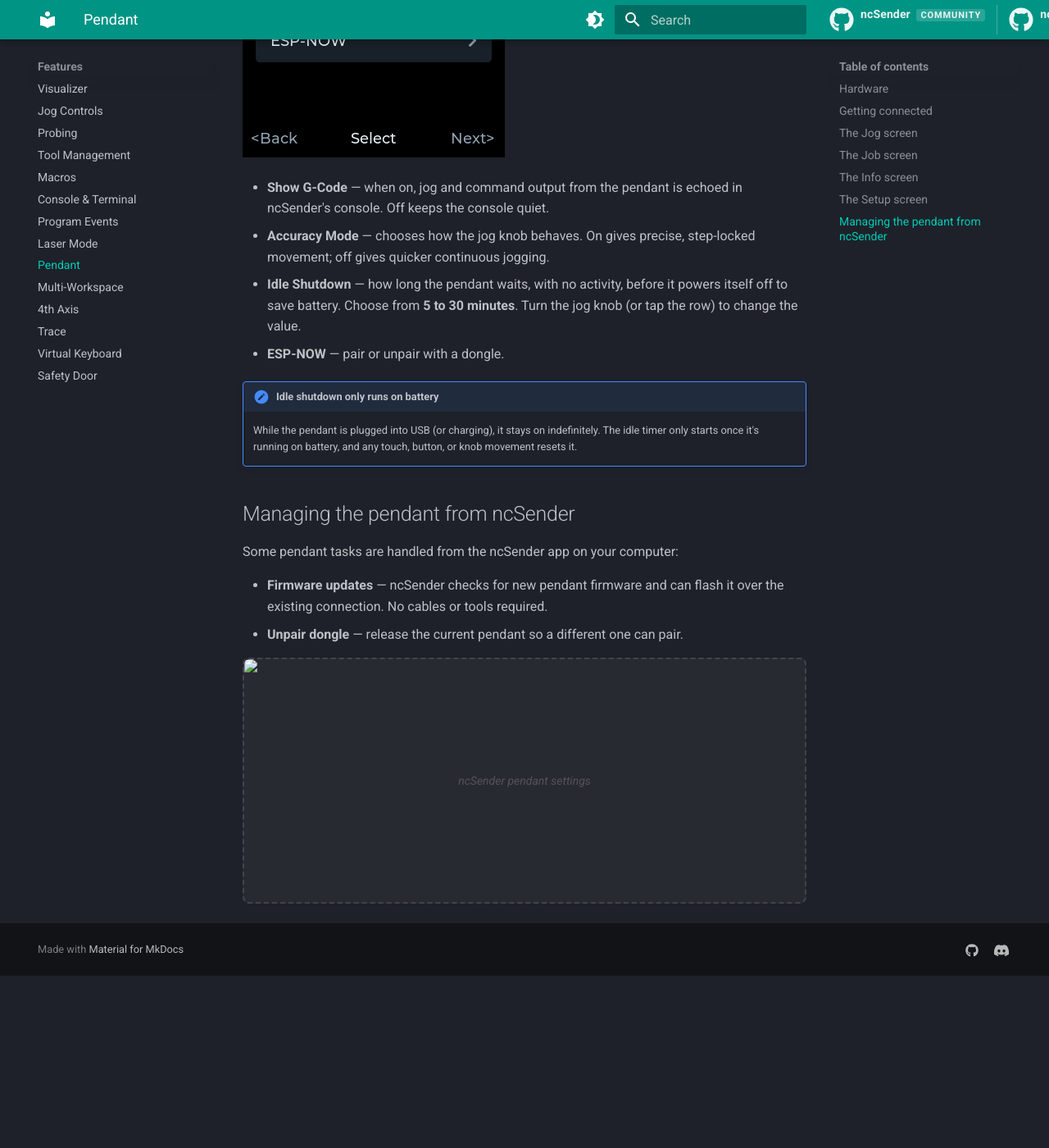
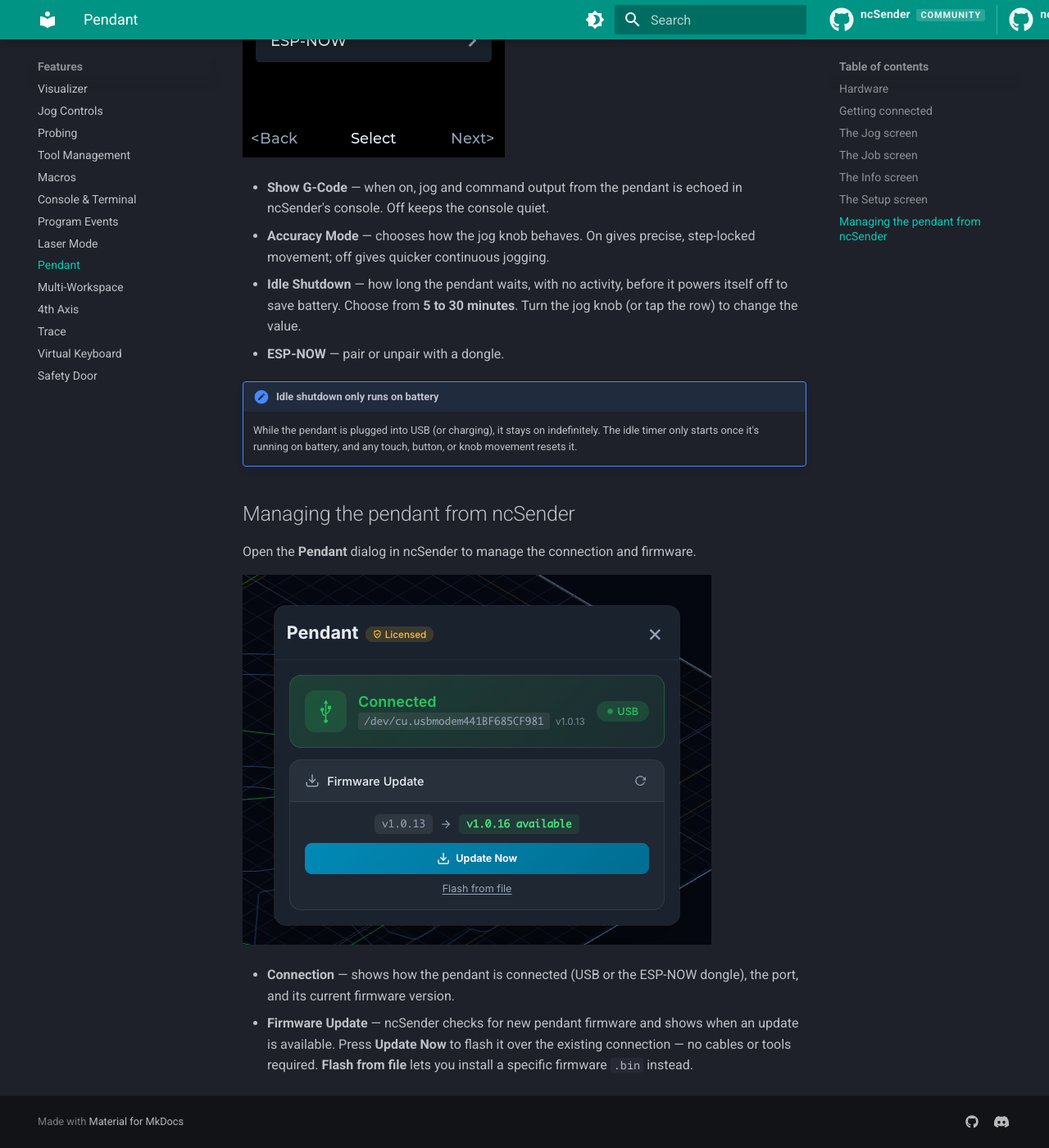
Before and after one commit to siganberg/ncSender.manual, an MkDocs documentation site: the page built from docs/features/pendant.md, in a window 1280 px wide and 1400 px high, scrolled down 4902 px. Shown: the whole window at 82% size. Built offline with MkDocs 1.6.1 and Material for MkDocs 9.7.7, drawn with Linux system fonts in a browser that asks for light colours; comment, search, counter and statistics services are not loaded; before the commit the page ends 6092 px from its top, so only the background shows below that.

Commit message:
Add ncSender pendant dialog screenshot to manual
Document the ncSender Pendant dialog (connection info + firmware update with
Update Now / Flash from file) with a real screenshot.

Co-Authored-By: Claude Opus 4.8 (1M context) <noreply@anthropic.com>

```diff
--- a/docs/features/pendant.md
+++ b/docs/features/pendant.md
@@ -115,11 +115,13 @@ The Setup screen holds the pendant's own preferences.
 
 ## Managing the pendant from ncSender
 
-Some pendant tasks are handled from the ncSender app on your computer:
+Open the **Pendant** dialog in ncSender to manage the connection and firmware.
 
-- **Firmware updates** — ncSender checks for new pendant firmware and can flash
-  it over the existing connection. No cables or tools required.
-- **Unpair dongle** — release the current pendant so a different one can pair.
+![ncSender pendant dialog](../assets/images/features/pendant-ncsender-dialog.png)
 
-<!-- TODO: screenshot of ncSender's pendant dialog -->
-![ncSender pendant settings](../assets/images/features/pendant-ncsender-dialog.png){ .placeholder }
+- **Connection** — shows how the pendant is connected (USB or the ESP-NOW
+  dongle), the port, and its current firmware version.
+- **Firmware Update** — ncSender checks for new pendant firmware and shows when
+  an update is available. Press **Update Now** to flash it over the existing
+  connection — no cables or tools required. **Flash from file** lets you install
+  a specific firmware `.bin` instead.
```
Also changed, not shown: docs/assets/images/features/pendant-ncsender-dialog.png (added).
